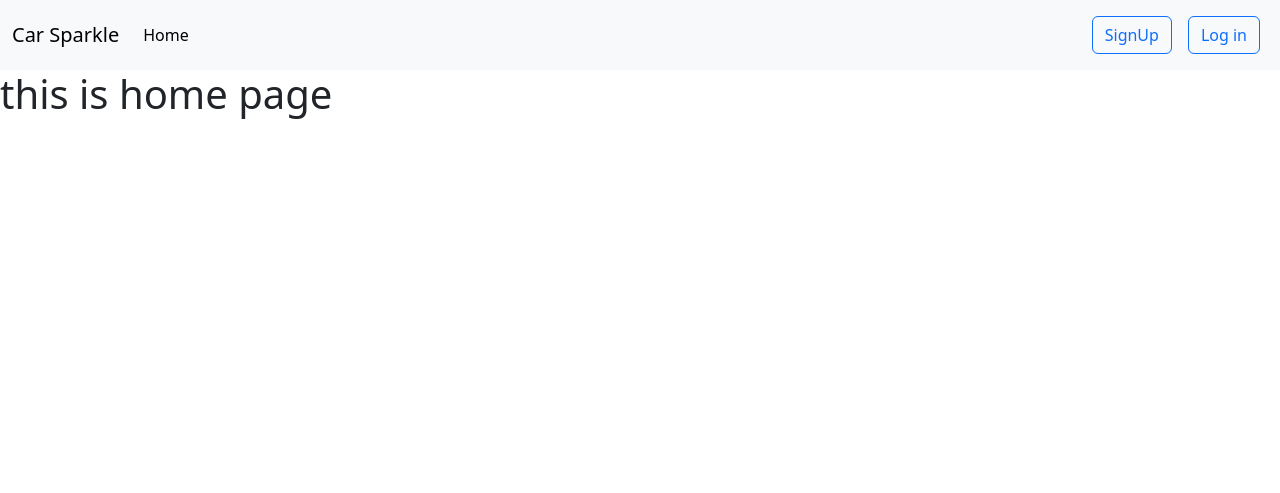
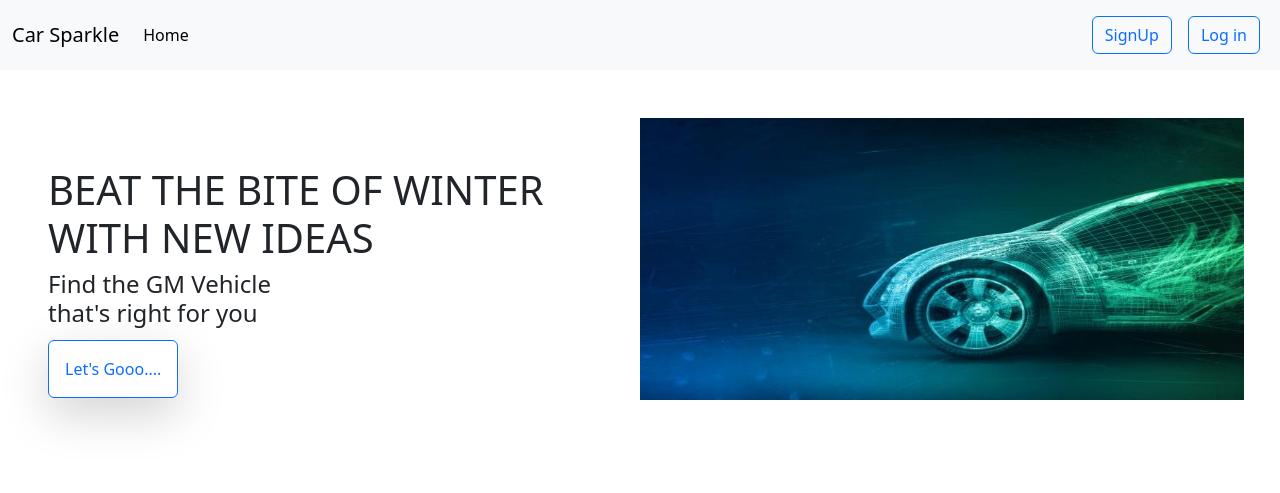
Before and after one commit to manisulislam/sdp-mid-exam-module-20-week-five, a Django app: page / in a window 1280 px wide. Shown: the top 493 px of the page. Run offline with Django 4.2, Linux system fonts and the light colour scheme.

Commit message:
home page text and image completed

```diff
--- a/car_sales/settings.py
+++ b/car_sales/settings.py
@@ -113,6 +113,9 @@ USE_TZ = True
 # https://docs.djangoproject.com/en/4.2/howto/static-files/
 
 STATIC_URL = 'static/'
+STATICFILES_DIRS = [
+    BASE_DIR / "static",
+]
 
 # Default primary key field type
 # https://docs.djangoproject.com/en/4.2/ref/settings/#default-auto-field
--- a/people/views.py
+++ b/people/views.py
@@ -66,6 +66,7 @@ class profileView(View):
         return render(request, 'profile.html')
 
 
+@method_decorator(login_required,name='dispatch')
 class changePasswordView(PasswordChangeView):
     template_name = 'change_password.html'
     success_url = reverse_lazy('logIn')
--- a/templates/home.html
+++ b/templates/home.html
@@ -1,5 +1,15 @@
 {% extends 'base.html' %}
+{% load static %}
 
 {% block content %}
-<h1>this is home page</h1>
+<section class="row container-fluid mt-5 mb-5">
+    <div class="col-6 p-5">
+        <h1>BEAT THE BITE OF WINTER <br> WITH NEW IDEAS</h1>
+        <h4>Find the GM Vehicle <br> that's right for you</h4>
+        <button type="button" class="btn btn-outline-primary mt-1 shadow-lg p-3 mb-5 bg-body-primary rounded">Let's Gooo....</button>
+    </div>
+    <div class="col-6">
+        <img src="{% static 'images/car.jpg' %}" class="w-100 h-75" alt="">
+    </div>
+</section>
 {% endblock %}
```
Also changed, not shown: static/images/car.jpg (added).
